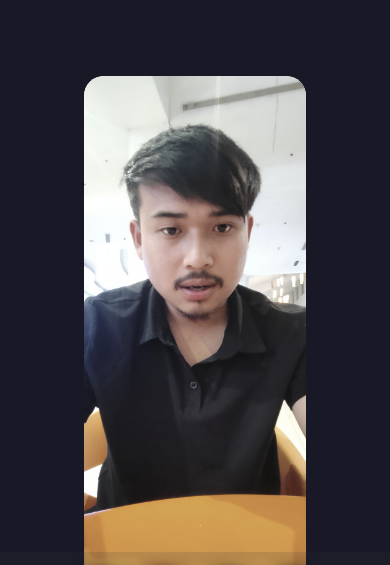
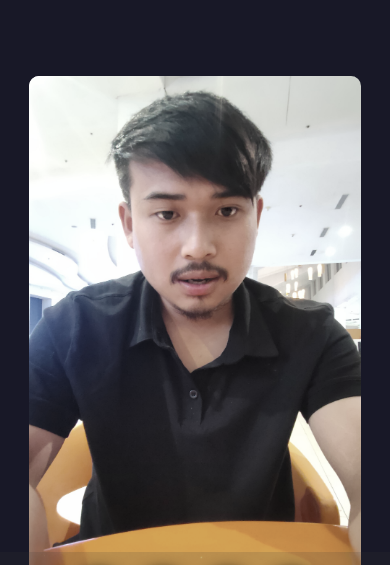
Before and after one commit to 99nikhil/Portfolio, a website built with Parcel: page index.html in a window 390 px wide. Shown: the part 205-770 px from the top of the page. Built offline with nearby package versions, Linux system fonts and the light colour scheme.

Commit message:
Saving to Github

```diff
--- a/style/style.css
+++ b/style/style.css
@@ -632,6 +632,12 @@ textarea {
     transform: translateX(-50%);
     background-color: var(--color-bgOpacity);
   }
+  .header-content .left-header .image {
+    width: 85vw;
+  }
+  .header-content .left-header .image img {
+    border-radius: 10px;
+  }
   #home {
     margin: 0;
     padding: 0 2rem;
```
